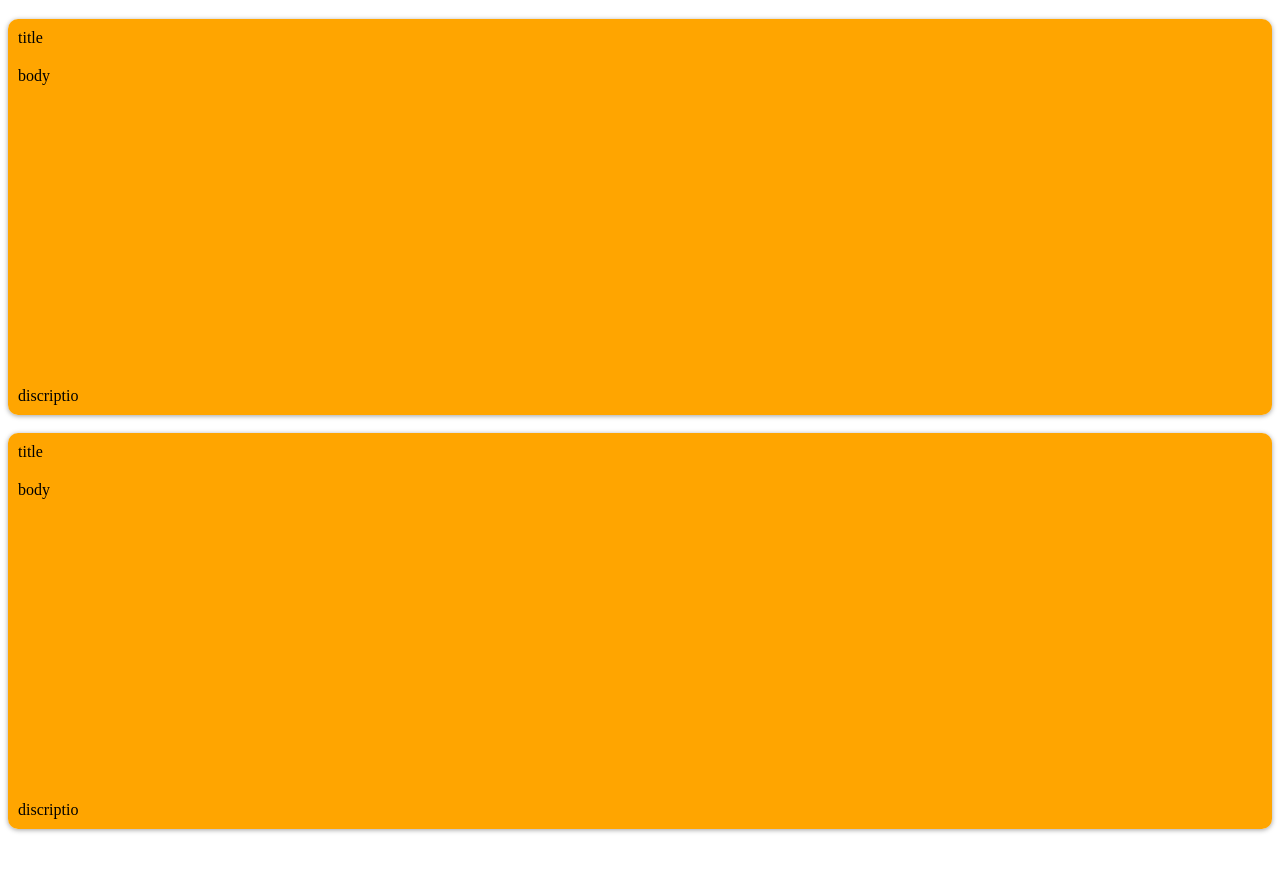
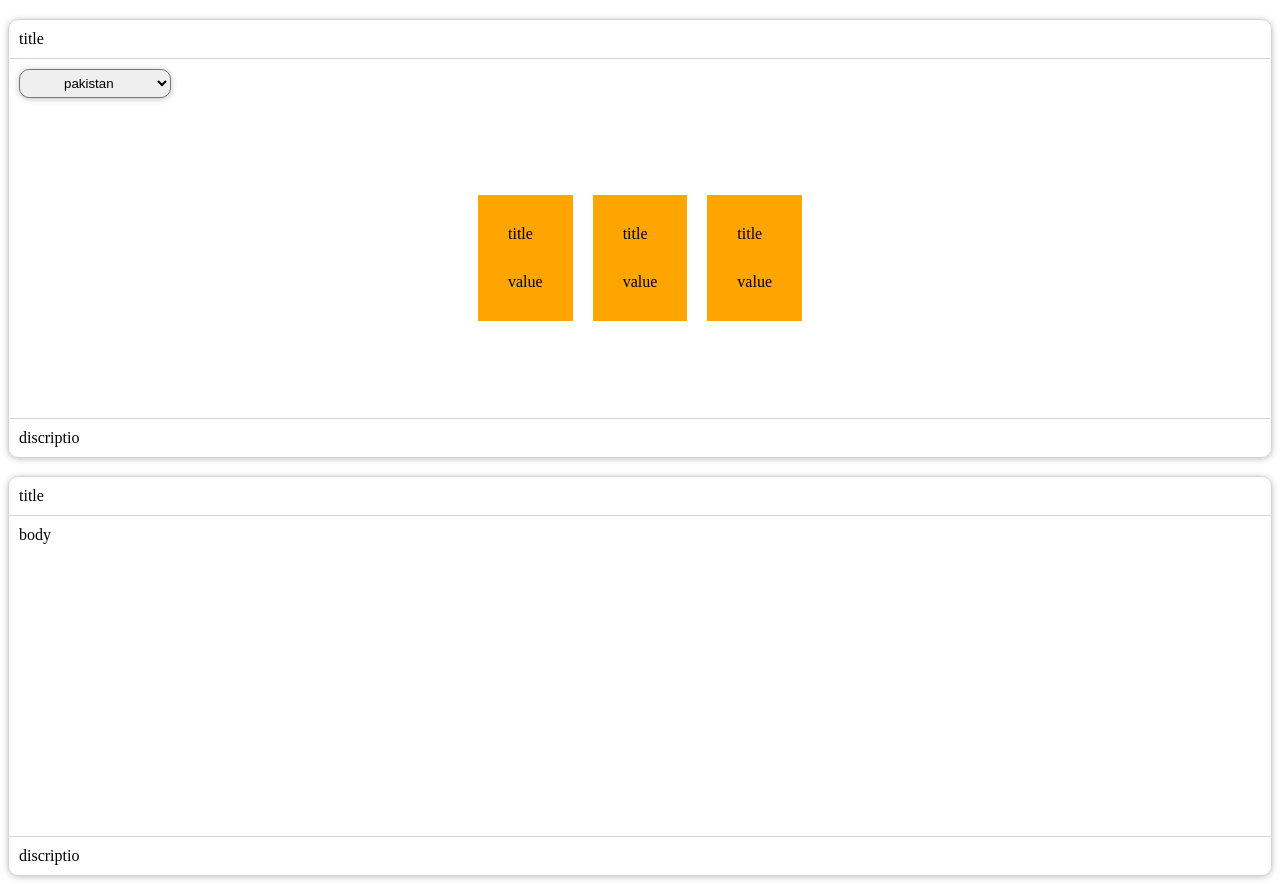
Before and after one commit to sllujaan/Coronavirus_COVID-19, a plain HTML site: page covid-19.html in a window 1280 px wide. Shown: the part 61-945 px from the top of the page. Before the commit the page ends 898 px from the top, so only its background shows below. Drawn offline with Linux system fonts and the light colour scheme; no server answers.

Commit message:
making containers....

```diff
--- a/covid-19.css
+++ b/covid-19.css
@@ -6,10 +6,31 @@ h1{
 
 
 
+.test {
+    width: 100%;
+    border: 1px solid lightgrey;
+}
 
-.cases {
+.select-country {
+    width: 100%;
+    border-left: 1px solid lightgrey;
+    border-right: 1px solid lightgrey;
+    padding-top: 10px;
+    padding-left: 10px;
 
 }
+
+select {
+    padding: 5px 40px;
+    border-radius: 10px;
+    outline: none;
+
+    -webkit-box-shadow: rgba(32, 33, 36, 0.28) 0px 1px 6px 0px;
+    -moz-box-shadow: rgba(32, 33, 36, 0.28) 0px 1px 6px 0px;
+    box-shadow: rgba(32, 33, 36, 0.28) 0px 1px 6px 0px;
+}
+
+
 
 
 
@@ -27,37 +48,77 @@ h1{
     justify-content: center;
     align-items: center;
 
-    -webkit-box-shadow: 0px 1px 5px 0px rgba(161,161,161,1);
-    -moz-box-shadow: 0px 1px 5px 0px rgba(161,161,161,1);
-    box-shadow: 0px 1px 5px 0px rgba(161,161,161,1);
+    -webkit-box-shadow: rgba(32, 33, 36, 0.28) 0px 1px 6px 0px;
+    -moz-box-shadow: rgba(32, 33, 36, 0.28) 0px 1px 6px 0px;
+    box-shadow: rgba(32, 33, 36, 0.28) 0px 1px 6px 0px;
+
 }
 
 
-.title {
-    background-color: orange;
-    border-top-left-radius: 10px;
-    border-top-right-radius: 10px;
+.title, .bottom-discription {
     padding: 10px;
-
     width: 100%;
+    border: 1px solid lightgrey;
 
 }
 
 .body {
-    background-color: orange;
-
     padding: 10px;
     width: 100%;
     height: 300px;
 
+    border: 1px solid lightgrey;
+    border-bottom: none;
+    border-top: none;
+
+}
+
+.title {
+    border-top-left-radius: 10px;
+    border-top-right-radius: 10px;
 }
 
 .bottom-discription {
-    background-color: orange;
     border-bottom-left-radius: 10px;
     border-bottom-right-radius: 10px;
+}
 
+
+.cases .body {
+    display: flex;
+    flex-wrap: nowrap;
+    justify-content: center;
+    align-items: center;
+}
+
+.cases .body div {
+    background-color: orange;
+    margin: 10px;
+    padding: 10px;
+}
+
+
+.cases {
+    justify-content: flex-start;
+    align-items: flex-start;
+}
+
+/*
+.cases .body div {
+    background-color: orange;
     padding: 10px;
     width: 100%;
+}
+
+
+.conformed, .recovered, .deaths {
+
+    display: flex;
+    flex-wrap: nowrap;
+    justify-content: center;
+    align-items: center;
+
 
 }
+
+*/
--- a/covid-19.html
+++ b/covid-19.html
@@ -5,16 +5,48 @@
     <meta name="viewport" content="width=device-width, initial-scale=1.0">
     <link rel="stylesheet" href="./covid-19.css">
     <script src="./covid-19.js" defer type="module"></script>
+
+
     <title>Covid-19</title>
     <h1>Covid-19</h1>
 </head>
 <body>
 
-    <div class="select-country"></div>
+    <!--
+    <div class="select-country">
+        <select name="countries-covid-19" id="countries-covid-19">
+            <option value="pakistan">pakistan</option>
+            <option value="US">US</option>
+            <option value="UK">UK</option>
+        </select>
+    </div>
+    -->
 
     <div class="statistics cases">
         <div class="title">title</div>
-        <div class="body">body</div>
+
+        <div class="select-country">
+            <select name="countries-covid-19" id="countries-covid-19">
+                <option value="pakistan">pakistan</option>
+                <option value="US">US</option>
+                <option value="UK">UK</option>
+            </select>
+        </div>
+
+        <div class="body">
+            <div class="conformed">
+                <div class="titlea">title</div>
+                <div class="value">value</div>
+            </div>
+            <div class="recovered">
+                <div class="titlea">title</div>
+                <div class="value">value</div>
+            </div>
+            <div class="deaths">
+                <div class="titlea">title</div>
+                <div class="value">value</div>
+            </div>
+        </div>
         <div class="bottom-discription">discriptio</div>
     </div>
 
@@ -25,5 +57,6 @@
         <div class="bottom-discription">discriptio</div>
     </div>
 
+
 </body>
 </html>
--- a/covid-19.js
+++ b/covid-19.js
@@ -1,31 +1,12 @@
 
 
-var url = 'https://covid19.mathdro.id/api555'
+import {} from './fetch_api/covid-19_fetch_api.js'
 
 
 
+var country = document.getElementById("countries-covid-19")
+console.log(country.value)
 
-
-
-
-var covid_data = async () => {
-
-    var res = await fetch(url)
-
-    if(!res.ok) throw Error(res.status + " " + res.statusText)
-
-    var data = await res.json()
-
-    return data;
-}
-
-
-
-
-covid_data()
-.then(data => {
-    console.log(data)
+country.addEventListener('change', (e) => {
+    console.log(e.target.value)
 })
-.catch(err => {
-    console.error(err)
-})
--- /dev/null
+++ b/fetch_api/covid-19_fetch_api.js
@@ -0,0 +1,25 @@
+
+
+var url = 'https://covid19.mathdro.id/api555'
+
+
+export var covid_data = async () => {
+
+    var res = await fetch(url)
+
+    if(!res.ok) throw Error(res.status + " " + res.statusText)
+
+    var data = await res.json()
+
+    return data;
+}
+
+
+
+covid_data()
+.then(data => {
+    console.log(data)
+})
+.catch(err => {
+    console.error(err)
+})
```
